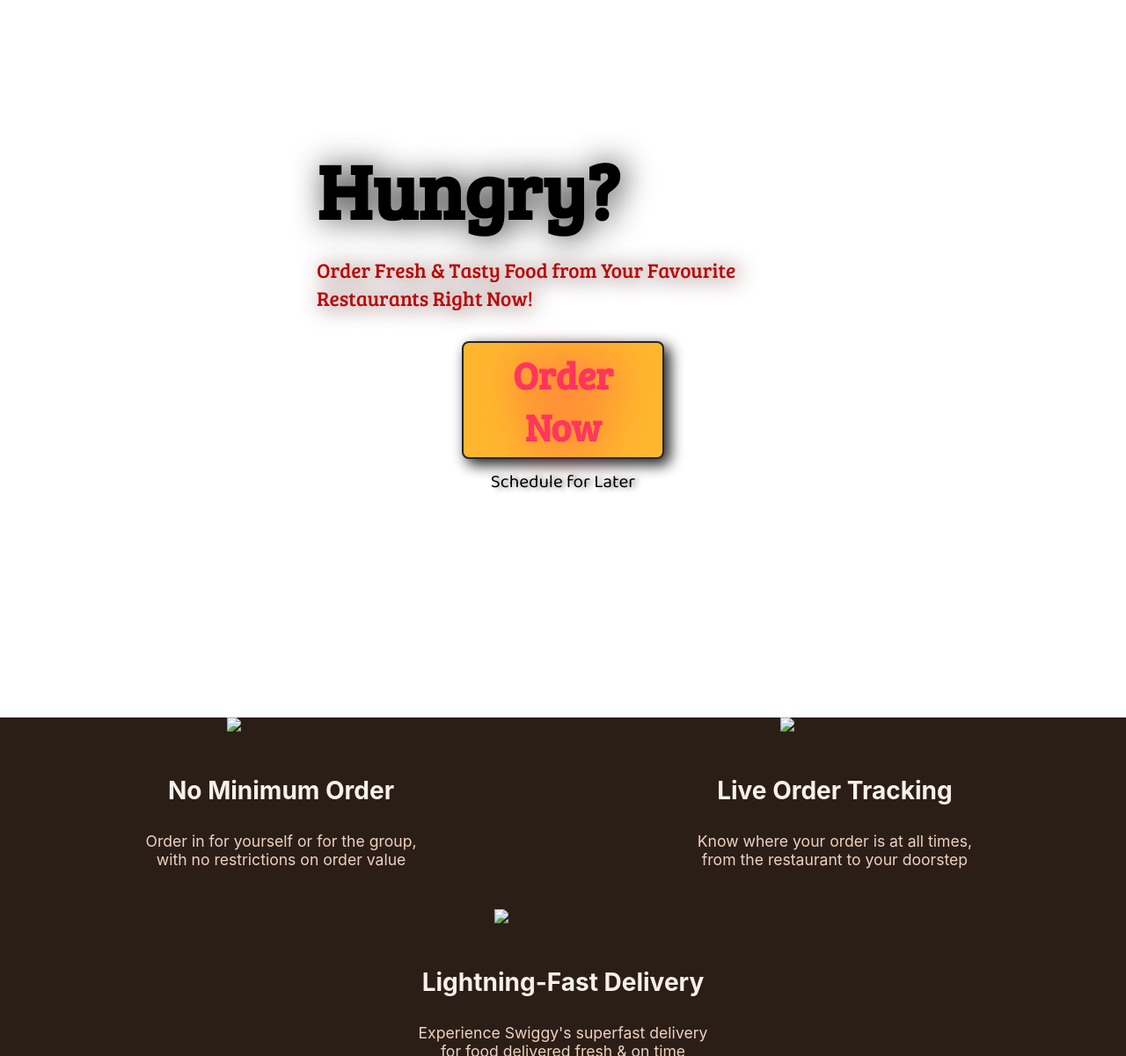
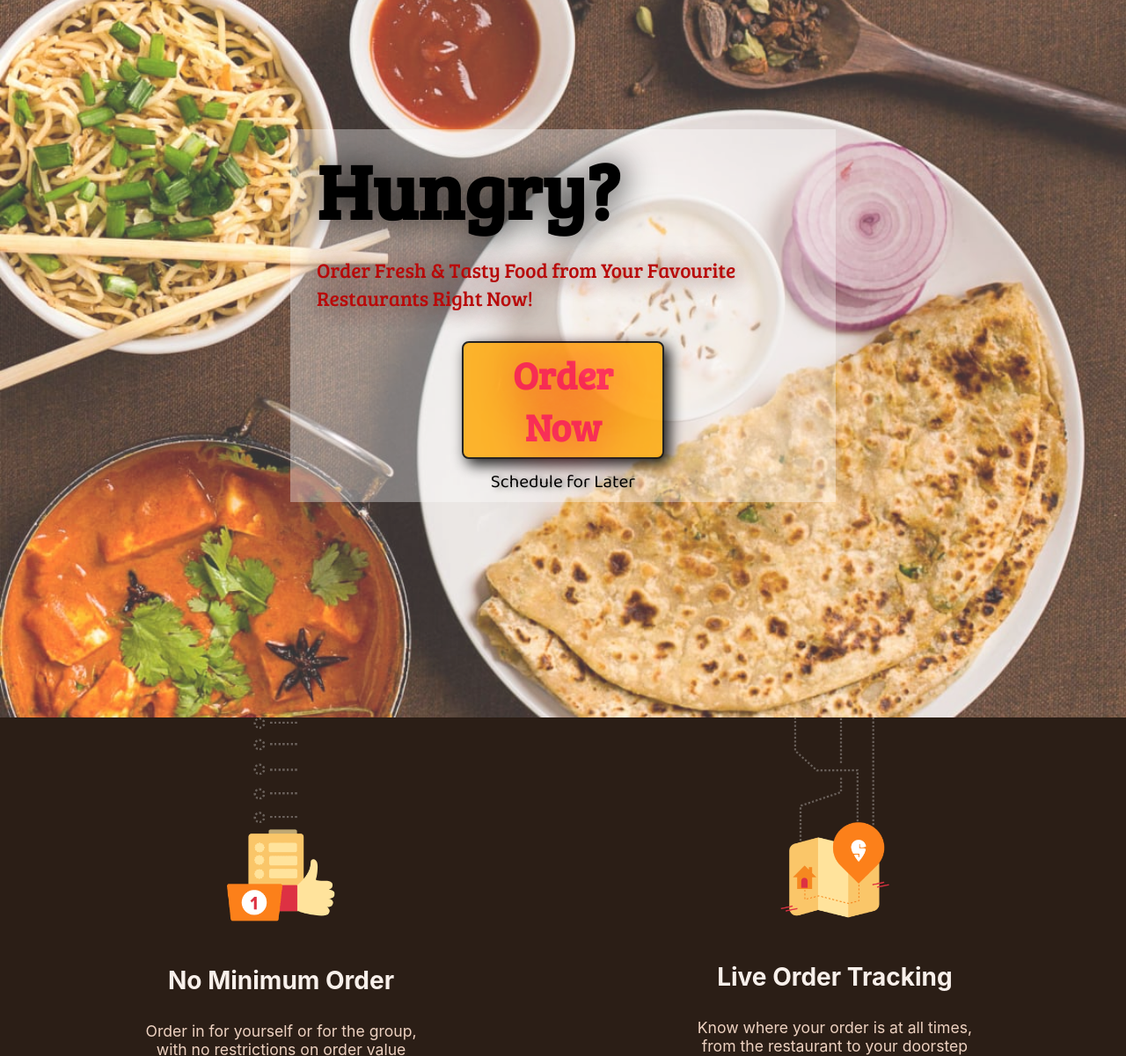
Before and after one commit to VaibhavC11/order-food, a plain HTML site: page index.html in a window 1280 px wide. Shown: the part 73-1274 px from the top of the page at 88% size. Drawn offline with Linux system fonts and the light colour scheme; the site is published under a folder, as on GitHub Pages, so addresses that start at the root find nothing.

Commit message:
Fix some major Bugs!!

```diff
--- a/css/style.css
+++ b/css/style.css
@@ -113,7 +113,7 @@
     width: 100%;
     z-index: -1;
     opacity: 0.8;
-    background: url('/img/Lunch3.jpeg');
+    background-image: url(../img/lunch3.jpeg);
     background-repeat: no-repeat;
     background-position: center center;
     background-size: cover;
@@ -251,7 +251,7 @@
     background-color: rgb(0, 0, 0);
     color: rgb(255, 255, 255);
     opacity: 0.92;
-    font-size: 3rem;
+    font-size: 2.75rem;
 }
 
 .box {
--- a/index.html
+++ b/index.html
@@ -41,7 +41,7 @@
     <section class="services">
         <div id="s-container">
             <div class="box">
-                <img src="/img/s1.png" id="img1">
+                <img src="img/s1.png" id="img1">
                 <div class="text-box">
                     <h1 class="h-secondary">No Minimum Order</h1>
                     <p class="s-para">
@@ -50,7 +50,7 @@
                 </div>
             </div>
             <div class="box">
-                <img src="/img/s2.png" id="img2">
+                <img src="img/s2.png" id="img2">
                 <div class="text-box">
                     <h1 class="h-secondary">Live Order Tracking</h1>
                     <p class="s-para">
@@ -59,7 +59,7 @@
                 </div>
             </div>
             <div class="box">
-                <img src="/img/s3.png" id="img3">
+                <img src="img/s3.png" id="img3">
                 <div class="text-box">
                     <h1 class="h-secondary">Lightning-Fast Delivery</h1>
                     <p class="s-para">
```
